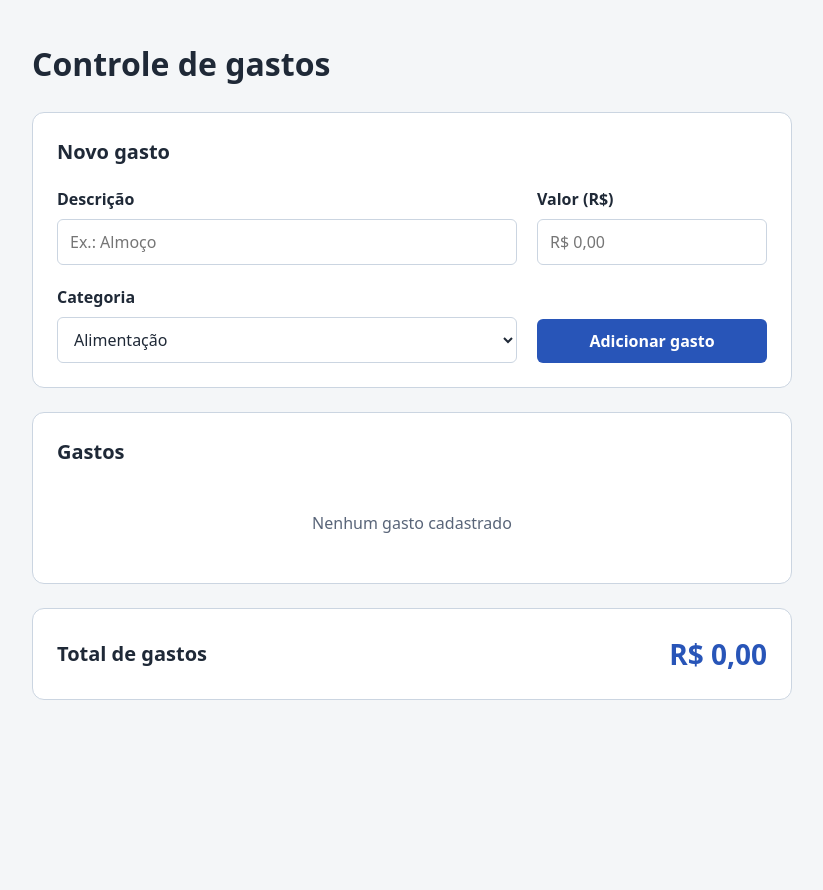
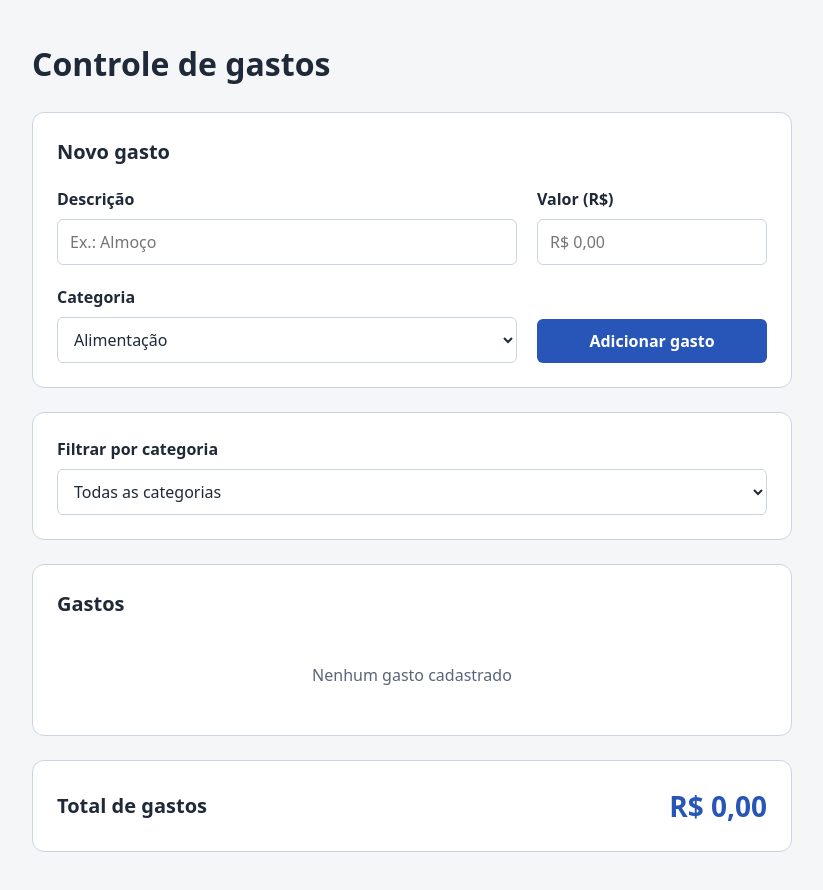
Before and after one commit to NicollasAlmeidaLopes14/controle-gastos, a React (Vite) app: page / in a window 1280 px wide. Shown: the whole page, without its empty margins (228-1051 px from the left). Before the commit the page ends 800 px from the top, so only its background shows below. Built offline with nearby package versions, Linux system fonts and the light colour scheme.

Commit message:
feat(filtrar): missão 4

```diff
--- a/src/App.jsx
+++ b/src/App.jsx
@@ -1,12 +1,15 @@
 import { useState } from 'react'
-import { somarGastos } from './dominio/gastos.js'
+import { filtrarGastosPorCategoria, somarGastos } from './dominio/gastos.js'
 import FormularioGasto from './apresentacao/componentes/FormularioGasto.jsx'
+import FiltroGastos from './apresentacao/componentes/FiltroGastos.jsx'
 import ListaGastos from './apresentacao/componentes/ListaGastos.jsx'
 import TotalGastos from './apresentacao/componentes/TotalGastos.jsx'
 import './App.css'
 
 function App() {
   const [gastos, definirGastos] = useState([])
+  const [categoriaSelecionada, definirCategoriaSelecionada] = useState('')
+  const gastosFiltrados = filtrarGastosPorCategoria(gastos, categoriaSelecionada)
 
   function adicionarGasto(gasto) {
     definirGastos((gastosAtuais) => [...gastosAtuais, { ...gasto, identificador: crypto.randomUUID() }])
@@ -22,8 +25,16 @@ function App() {
     <main className="controle-gastos">
       <h1>Controle de gastos</h1>
       <FormularioGasto gastos={gastos} aoAdicionar={adicionarGasto} />
-      <ListaGastos gastos={gastos} aoRemover={removerGasto} />
-      <TotalGastos totalCentavos={somarGastos(gastos)} />
+      <FiltroGastos
+        categoriaSelecionada={categoriaSelecionada}
+        aoAlterarCategoria={definirCategoriaSelecionada}
+      />
+      <ListaGastos
+        gastos={gastosFiltrados}
+        categoriaSelecionada={categoriaSelecionada}
+        aoRemover={removerGasto}
+      />
+      <TotalGastos totalCentavos={somarGastos(gastosFiltrados)} />
     </main>
   )
 }
--- /dev/null
+++ b/src/apresentacao/componentes/FiltroGastos.jsx
@@ -0,0 +1,20 @@
+function FiltroGastos({ categoriaSelecionada, aoAlterarCategoria }) {
+  return (
+    <div className="painel campo">
+      <label htmlFor="filtro-categoria">Filtrar por categoria</label>
+      <select
+        id="filtro-categoria"
+        value={categoriaSelecionada}
+        onChange={(evento) => aoAlterarCategoria(evento.target.value)}
+      >
+        <option value="">Todas as categorias</option>
+        <option value="alimentacao">Alimentação</option>
+        <option value="transporte">Transporte</option>
+        <option value="lazer">Lazer</option>
+        <option value="outros">Outros</option>
+      </select>
+    </div>
+  )
+}
+
+export default FiltroGastos
--- a/src/apresentacao/componentes/ListaGastos.jsx
+++ b/src/apresentacao/componentes/ListaGastos.jsx
@@ -7,12 +7,16 @@ const nomesCategorias = {
   outros: 'Outros',
 }
 
-function ListaGastos({ gastos, aoRemover }) {
+function ListaGastos({ gastos, categoriaSelecionada, aoRemover }) {
   return (
     <section className="painel" aria-labelledby="titulo-lista">
       <h2 id="titulo-lista">Gastos</h2>
       {gastos.length === 0 ? (
-        <p className="lista-vazia">Nenhum gasto cadastrado</p>
+        <p className="lista-vazia" role="status">
+          {categoriaSelecionada
+            ? 'Não existem gastos nesta categoria.'
+            : 'Nenhum gasto cadastrado'}
+        </p>
       ) : (
         <ul className="lista-gastos">
           {gastos.map((gasto) => (
--- a/src/dominio/gastos.js
+++ b/src/dominio/gastos.js
@@ -17,3 +17,9 @@ export function validarGasto(descricao, valorCentavos, gastos) {
 export function somarGastos(gastos) {
   return gastos.reduce((totalCentavos, gasto) => totalCentavos + gasto.valorCentavos, 0)
 }
+
+export function filtrarGastosPorCategoria(gastos, categoriaSelecionada) {
+  if (categoriaSelecionada === '') return gastos
+
+  return gastos.filter((gasto) => gasto.categoria === categoriaSelecionada)
+}
```
Also changed, not shown: 1 other file (tests, documents, lock files or other folders).
